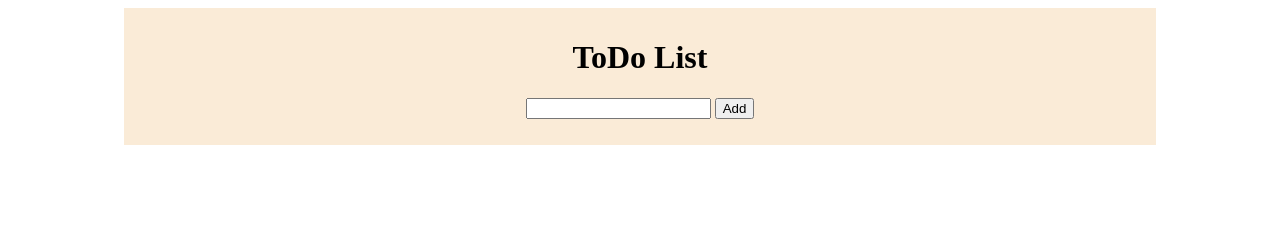
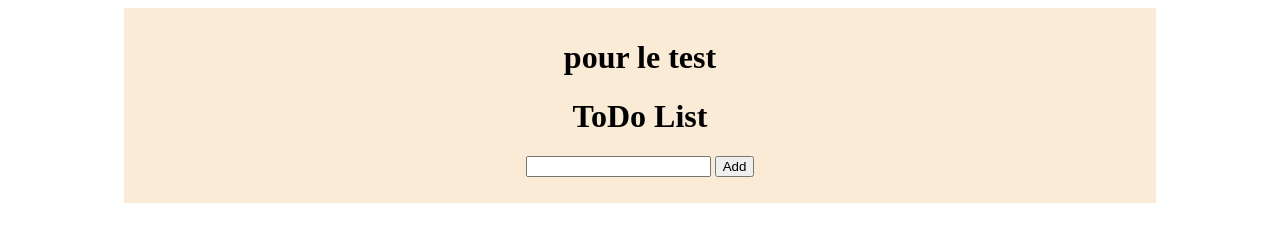
Before and after one commit to Dan33760/todoApp, a plain HTML site: page index.html in a window 1280 px wide. Drawn offline with Linux system fonts and the light colour scheme.

Commit message:
Ajout du titre test

```diff
--- a/index.html
+++ b/index.html
@@ -36,6 +36,7 @@
 <body>
 
     <div id="main">
+        <h1>pour le test</h1>
         <h1>ToDo List</h1>
         <input type="text" id="inputEl">
         <button id="btn" onclick="addItem()">Add</button>
```
